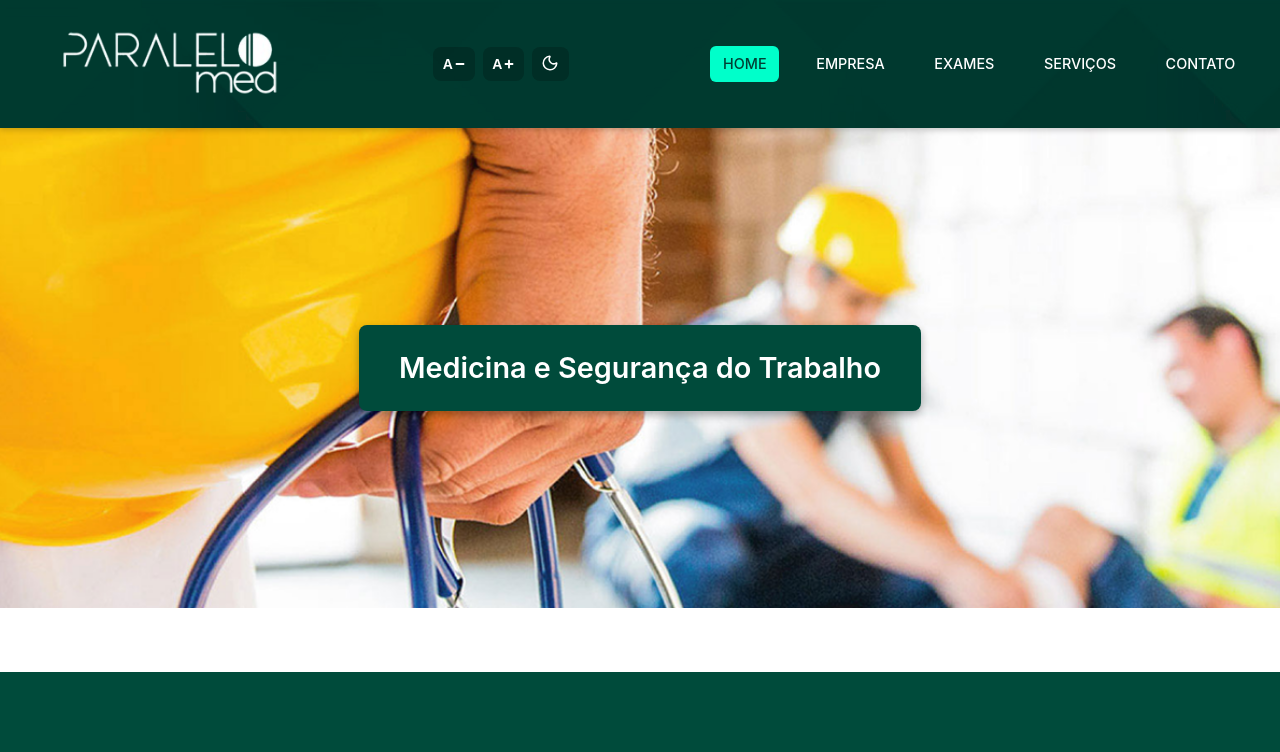
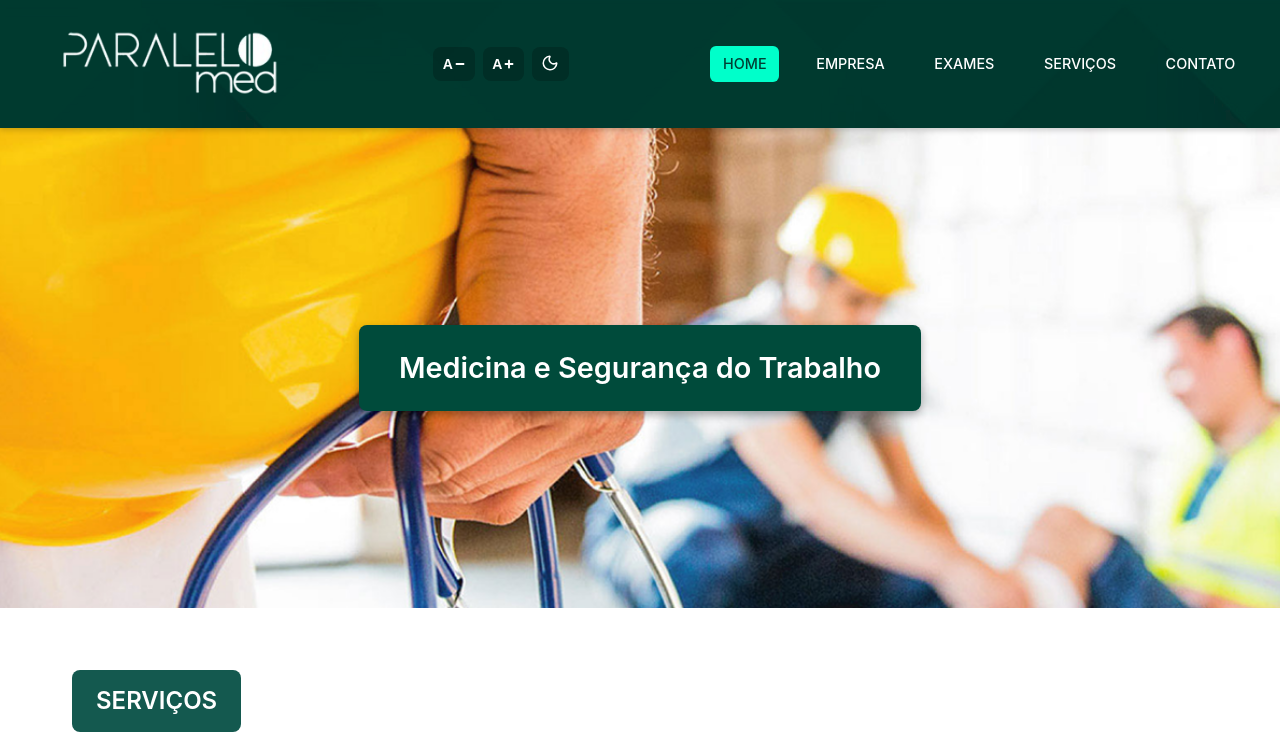
Before and after one commit to biancadizio/paralelomed-acessibility, a React (Vite) app: page /servicos in a window 1280 px wide. Shown: the top 752 px of the page. Built offline with nearby package versions, Linux system fonts and the light colour scheme.

Commit message:
Adição do componente de serviços na pagina

```diff
--- a/src/pages/Servicos.jsx
+++ b/src/pages/Servicos.jsx
@@ -1,14 +1,14 @@
 import React from 'react'
 import SectionTitle from '../components/ui/SectionTitle'
 import Hero from '../components/sections/Hero'
-
+import Services from '../components/sections/Services'
 
 export default function Servicos() {
   return (
     <>
         <Hero />
         <main className="container">
-
+          <Services />
         </main>
     </>
   )
```
